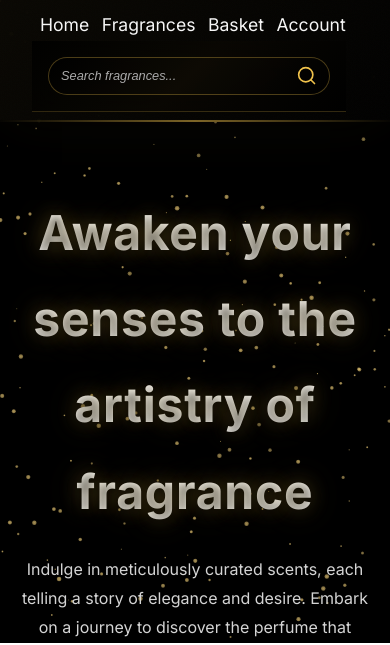
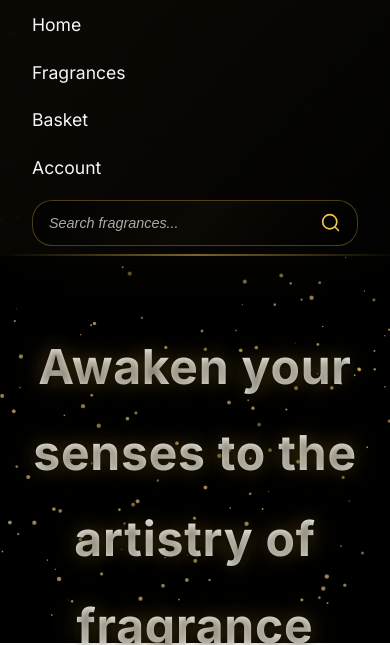
Before and after one commit to jabarithompson1/JBMVPTest, a plain HTML site: page docs/index.html in a window 390 px wide. Shown: the part 201-846 px from the top of the page. Drawn offline with Linux system fonts and the light colour scheme; animation ran at ten frames a second.

Commit message:
changing the placement of search bar

```diff
--- a/docs/css/styles.css
+++ b/docs/css/styles.css
@@ -232,8 +232,14 @@ h3, h4, h5, h6 {
 
 /* Navigation */
 
+.navbar {
+    display: flex;
+    align-items: center;
+    gap: 1rem;
+}
+
 .navbar a {
-    margin-left: 1rem;
+    margin-left: 0;
     text-decoration: none;
     color: #f6f6f6;
     font-size: 1.1rem;
@@ -261,6 +267,38 @@ h3, h4, h5, h6 {
 
 .navbar a:hover::after {
     width: 100%;
+}
+
+/* Search section in navbar */
+.navbar .search-section {
+    margin-left: auto;
+    padding: 0;
+    background: none;
+    border: none;
+    backdrop-filter: none;
+}
+
+.navbar .search-container {
+    width: 250px;
+}
+
+.navbar .search-input-wrapper {
+    border-radius: 20px;
+    padding: 0.25rem;
+}
+
+.navbar .search-input {
+    font-size: 0.9rem;
+    padding: 0.5rem 0.75rem;
+}
+
+.navbar .search-button {
+    padding: 0.5rem 0.75rem;
+}
+
+.navbar .search-suggestions {
+    top: calc(100% + 0.5rem);
+    width: 250px;
 }
 
 main {
@@ -839,8 +877,28 @@ main {
         gap: 0.75rem;
     }
 
+    .navbar {
+        flex-direction: column;
+        align-items: flex-start;
+        width: 100%;
+        gap: 0.75rem;
+    }
+
+    .navbar .search-section {
+        margin-left: 0;
+        width: 100%;
+    }
+
+    .navbar .search-container {
+        width: 100%;
+    }
+
+    .navbar .search-suggestions {
+        width: 100%;
+    }
+
     .navbar a {
-        margin-left: 0.5rem;
+        margin-left: 0;
     }
 
     .auth-section {
--- a/docs/js/main.js
+++ b/docs/js/main.js
@@ -664,6 +664,7 @@ document.addEventListener("DOMContentLoaded", () => {
 
     initStarfield();
     initMouseTrail();
+    initSearch(); // Initialize search functionality
 
     // rest of the code...
     if (page === "home") {
```
